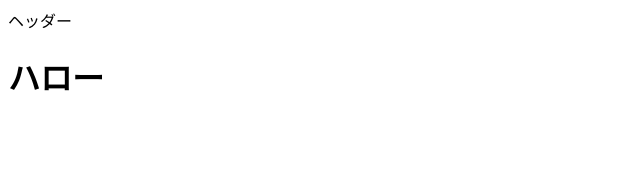
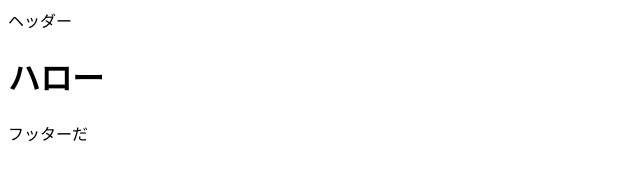
Before and after one commit to chema1rf/git-practice, a plain HTML site: page index.html in a window 1280 px wide. Shown: the full height of the page, 0-640 px from the left. Drawn offline with Linux system fonts and the light colour scheme.

Commit message:
フッター追加

```diff
--- a/index.html
+++ b/index.html
@@ -8,5 +8,6 @@
 <body>
   <header>ヘッダー</header>
   <h1>ハロー</h1>
+  <footer>フッターだ</footer>
 </body>
 </html>
```
